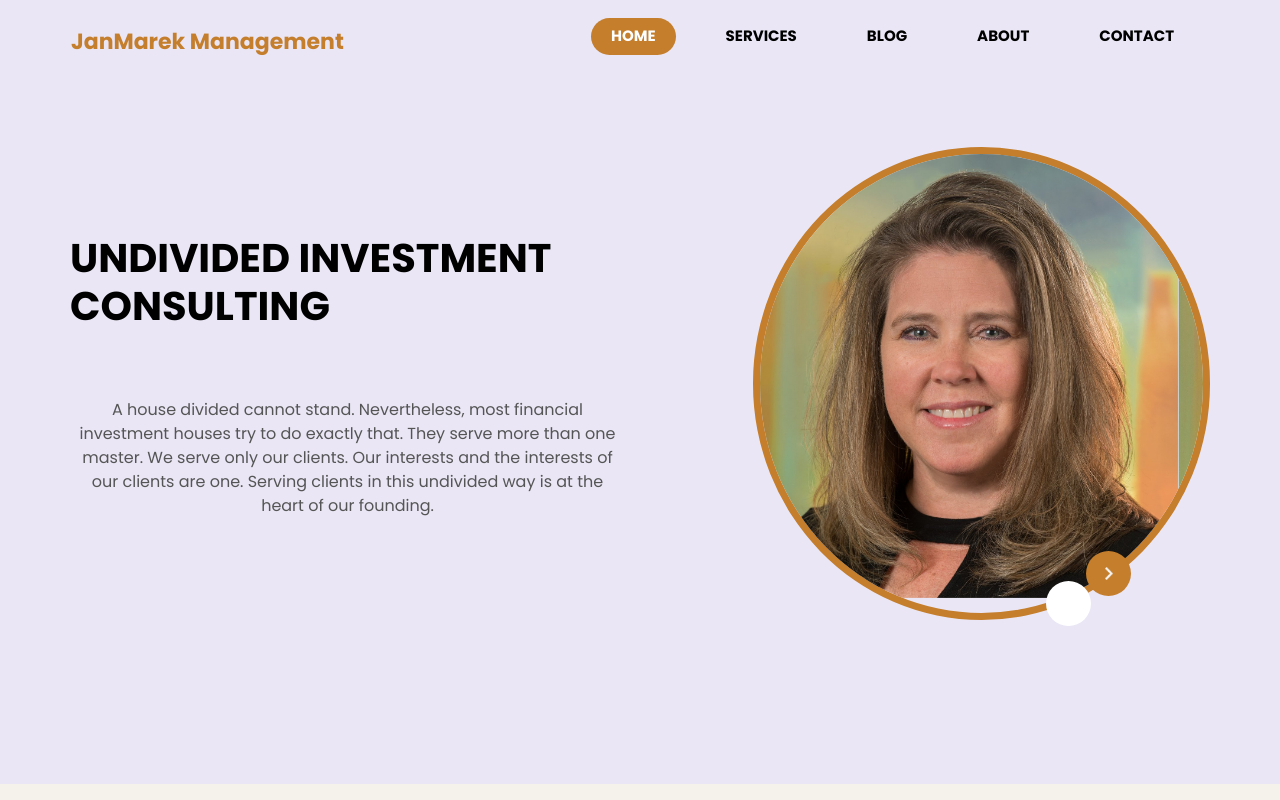
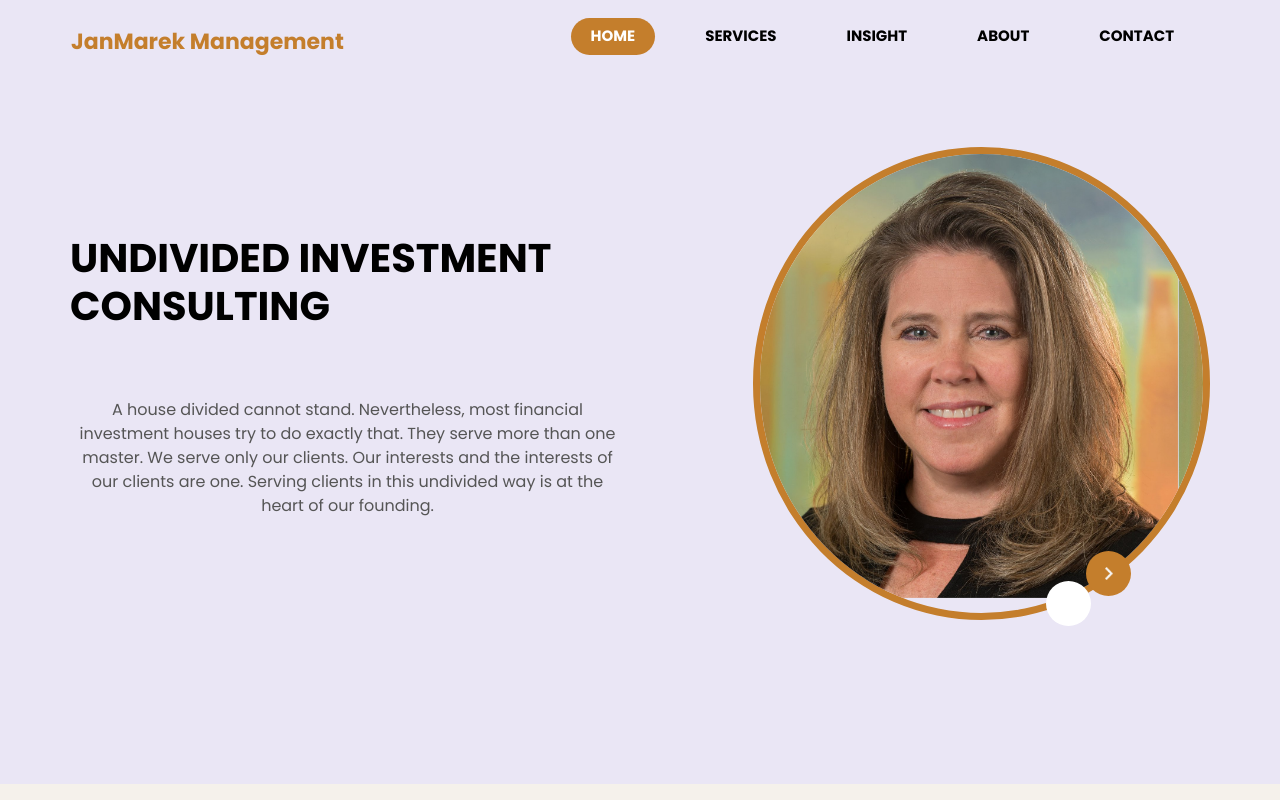
Before and after one commit to Great35/laughing-octo-train, a plain HTML site: page index.html in a window 1280 px wide. Shown: the top 800 px of the page. Drawn offline with nearby package versions, Linux system fonts and the light colour scheme.

Commit message:
Update index.html

```diff
--- a/index.html
+++ b/index.html
@@ -56,7 +56,7 @@
                   <a class="nav-link" href="service.html">Services</a>
                 </li>
                 <li class="nav-item">
-                  <a class="nav-link" href="blog.html"> Blog </a>
+                  <a class="nav-link" href="blog.html"> Insight </a>
                 </li>
                 <li class="nav-item">
                   <a class="nav-link" href="about.html">About</a>
```
